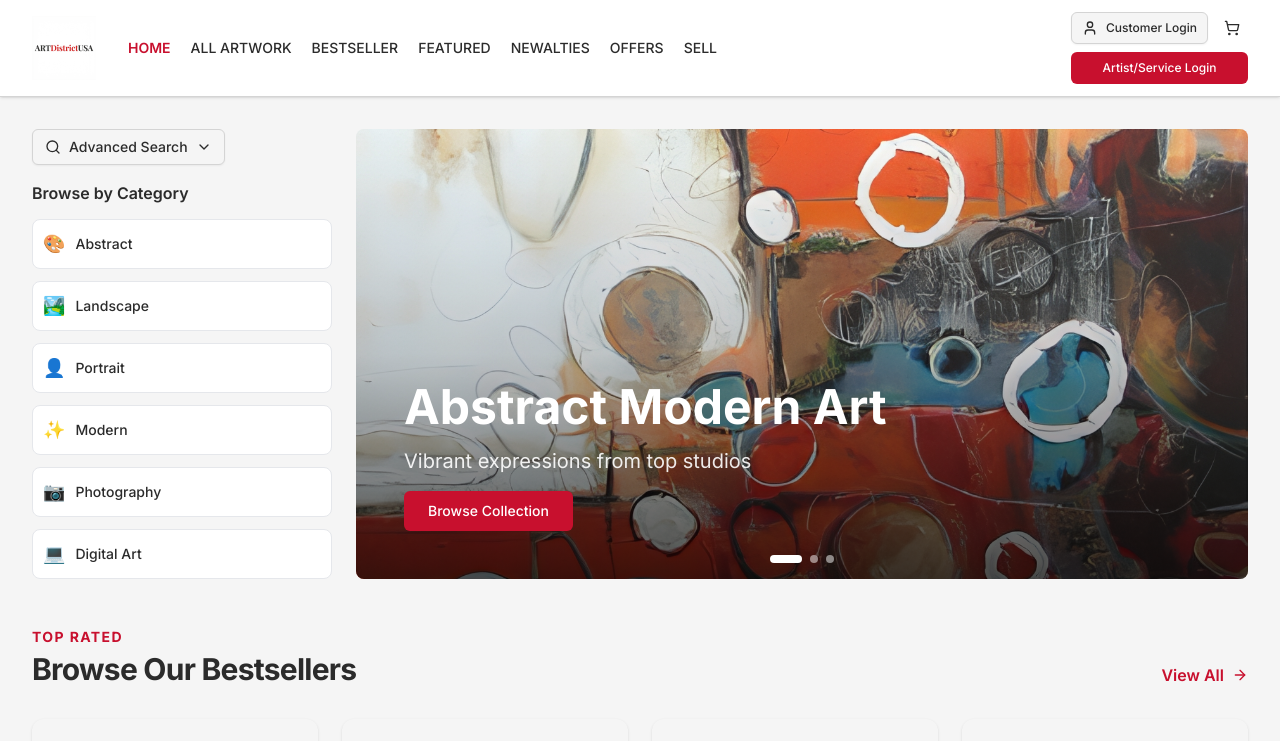
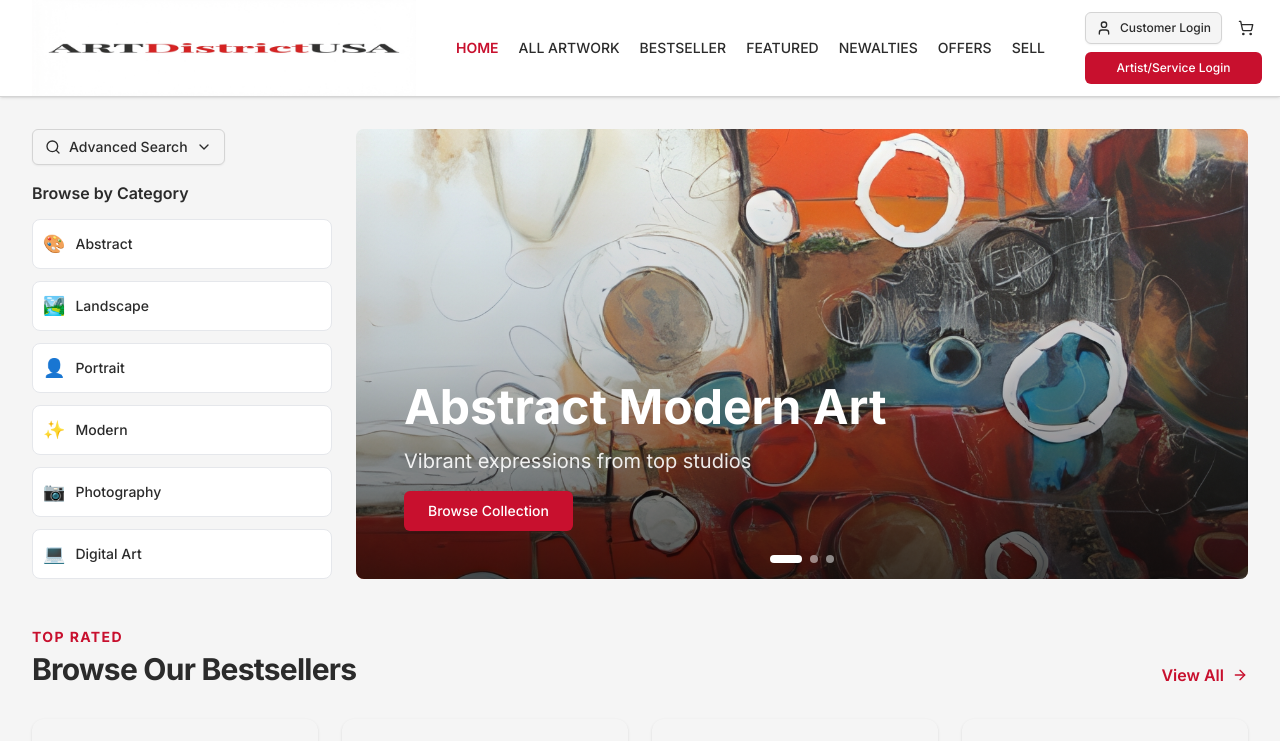
Before and after one commit to HEKA-ADUSA/artdistrictusa-frontend, a Next.js app: page / in a window 1280 px wide. Shown: the top 741 px of the page. Built offline with nearby package versions, Linux system fonts and the light colour scheme; grey boxes are pictures that could not be loaded.

Commit message:
Update logo to 4000x1000 cropped version with larger size in navbar

```diff
--- a/src/components/shared/Navbar.tsx
+++ b/src/components/shared/Navbar.tsx
@@ -24,15 +24,15 @@ export function Navbar() {
     return (
         <header className="sticky top-0 z-50 w-full border-b bg-white shadow-sm">
             {/* Single Row: Logo, Nav, and Auth - Compact Layout */}
-            <div className="w-full max-w-[1400px] flex h-24 items-center px-4 md:px-8 gap-8">
+            <div className="w-full max-w-[1400px] flex h-24 items-center px-4 md:px-8 gap-10">
                 {/* Logo */}
                 <Link href="/" className="flex items-center flex-shrink-0">
                     <Image
                         src="/logo-new.png"
-                        alt="ARTDistrictUSA - Where Art Meets Your Home"
-                        width={320}
-                        height={80}
-                        className="h-16 w-auto"
+                        alt="ARTDistrictUSA"
+                        width={480}
+                        height={120}
+                        className="h-24 w-auto"
                         priority
                     />
                 </Link>
```
Also changed, not shown: public/logo-new.png.
